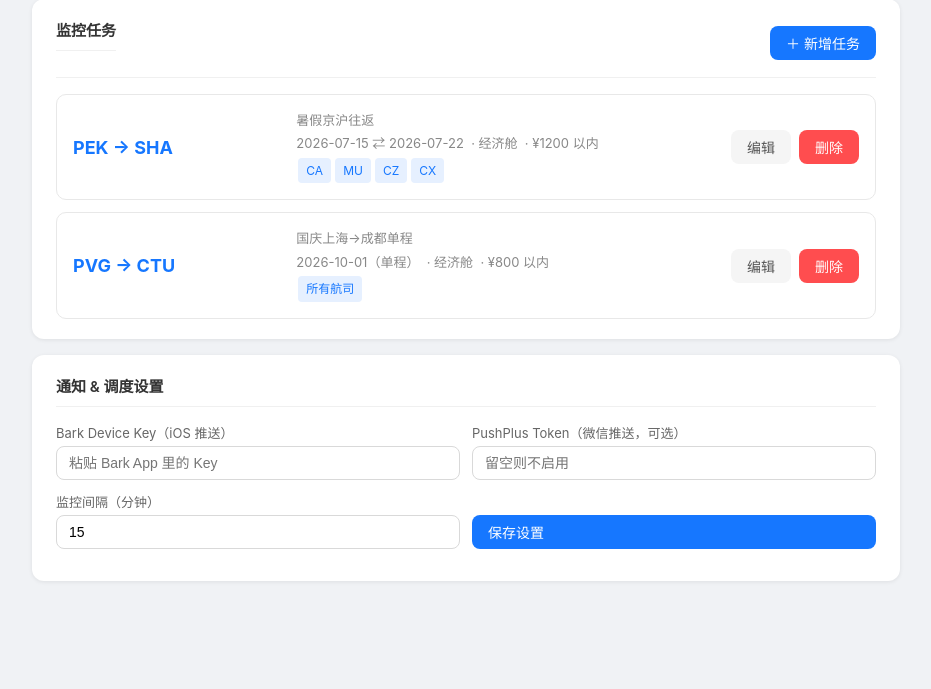
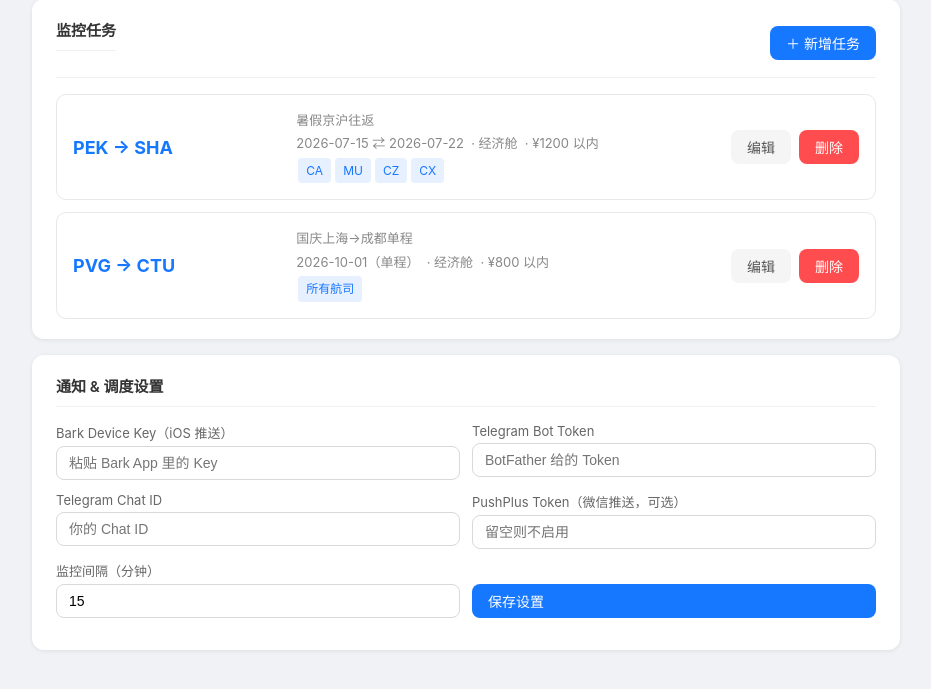
Before and after one commit to maggie19840929-Matrix/flight-monitor, a Flask app: page / in a window 1280 px wide. Shown: the part 86-775 px from the top of the page, without its empty margins (174-1105 px from the left). Run offline with Flask 3, Linux system fonts and the light colour scheme.

Commit message:
feat: add Telegram Bot notifier
- src/notifiers/telegram.py: new TelegramNotifier via Bot API
- notifiers/__init__.py: wire into build_notifiers factory
- config.yaml: telegram section (enabled: false by default)
- web/: add Telegram Token + Chat ID fields to settings panel

Co-Authored-By: Claude Sonnet 4.6 <noreply@anthropic.com>

```diff
--- a/config.yaml
+++ b/config.yaml
@@ -85,6 +85,10 @@ notifiers:
     username: ""
     password: ""
     to: ""
+  telegram:
+    enabled: false
+    token: ""              # BotFather 给的 Bot Token
+    chat_id: ""            # 你的 Chat ID
   webhook:
     enabled: false
     url: ""                # 自定义 Webhook（企业微信、飞书等）
--- a/src/notifiers/__init__.py
+++ b/src/notifiers/__init__.py
@@ -6,6 +6,7 @@ from typing import Any
 from .base import BaseNotifier
 from .bark import BarkNotifier
 from .pushplus import PushPlusNotifier
+from .telegram import TelegramNotifier
 
 
 def build_notifiers(notifiers_cfg: dict[str, Any]) -> list[BaseNotifier]:
@@ -19,4 +20,6 @@ def build_notifiers(notifiers_cfg: dict[str, Any]) -> list[BaseNotifier]:
         out.append(BarkNotifier(notifiers_cfg["bark"]))
     if notifiers_cfg.get("pushplus", {}).get("enabled"):
         out.append(PushPlusNotifier(notifiers_cfg["pushplus"]))
+    if notifiers_cfg.get("telegram", {}).get("enabled"):
+        out.append(TelegramNotifier(notifiers_cfg["telegram"]))
     return out
--- a/web/app.py
+++ b/web/app.py
@@ -75,6 +75,10 @@ def save_settings():
     cfg["notifiers"]["bark"]["enabled"] = bool(data.get("bark_key", ""))
     cfg["notifiers"]["pushplus"]["token"] = data.get("pushplus_token", "")
     cfg["notifiers"]["pushplus"]["enabled"] = bool(data.get("pushplus_token", ""))
+    cfg["notifiers"].setdefault("telegram", {})
+    cfg["notifiers"]["telegram"]["token"] = data.get("telegram_token", "")
+    cfg["notifiers"]["telegram"]["chat_id"] = data.get("telegram_chat_id", "")
+    cfg["notifiers"]["telegram"]["enabled"] = bool(data.get("telegram_token") and data.get("telegram_chat_id"))
     _save(cfg)
     return jsonify({"ok": True})
 
--- a/web/templates/index.html
+++ b/web/templates/index.html
@@ -90,6 +90,16 @@
       <div>
         <label>Bark Device Key（iOS 推送）</label>
         <input id="barkKey" placeholder="粘贴 Bark App 里的 Key">
+      </div>
+      <div>
+        <label>Telegram Bot Token</label>
+        <input id="telegramToken" placeholder="BotFather 给的 Token">
+      </div>
+    </div>
+    <div class="form-row">
+      <div>
+        <label>Telegram Chat ID</label>
+        <input id="telegramChatId" placeholder="你的 Chat ID">
       </div>
       <div>
         <label>PushPlus Token（微信推送，可选）</label>
@@ -387,6 +397,8 @@ async function saveSettings() {
   const body = {
     bark_key: document.getElementById("barkKey").value.trim(),
     pushplus_token: document.getElementById("pushplusToken").value.trim(),
+    telegram_token: document.getElementById("telegramToken").value.trim(),
+    telegram_chat_id: document.getElementById("telegramChatId").value.trim(),
     interval_minutes: parseInt(document.getElementById("intervalMin").value),
   };
   const resp = await fetch("/api/settings", { method:"POST", headers:{"Content-Type":"application/json"}, body: JSON.stringify(body) });
@@ -398,6 +410,8 @@ async function loadConfig() {
   // 填设置
   document.getElementById("barkKey").value = cfg.notifiers?.bark?.device_key || "";
   document.getElementById("pushplusToken").value = cfg.notifiers?.pushplus?.token || "";
+  document.getElementById("telegramToken").value = cfg.notifiers?.telegram?.token || "";
+  document.getElementById("telegramChatId").value = cfg.notifiers?.telegram?.chat_id || "";
   document.getElementById("intervalMin").value = cfg.scheduler?.interval_minutes || 15;
 
   // 渲染任务列表
```
Also changed, not shown: src/notifiers/telegram.py (added, +28 -0 lines).
